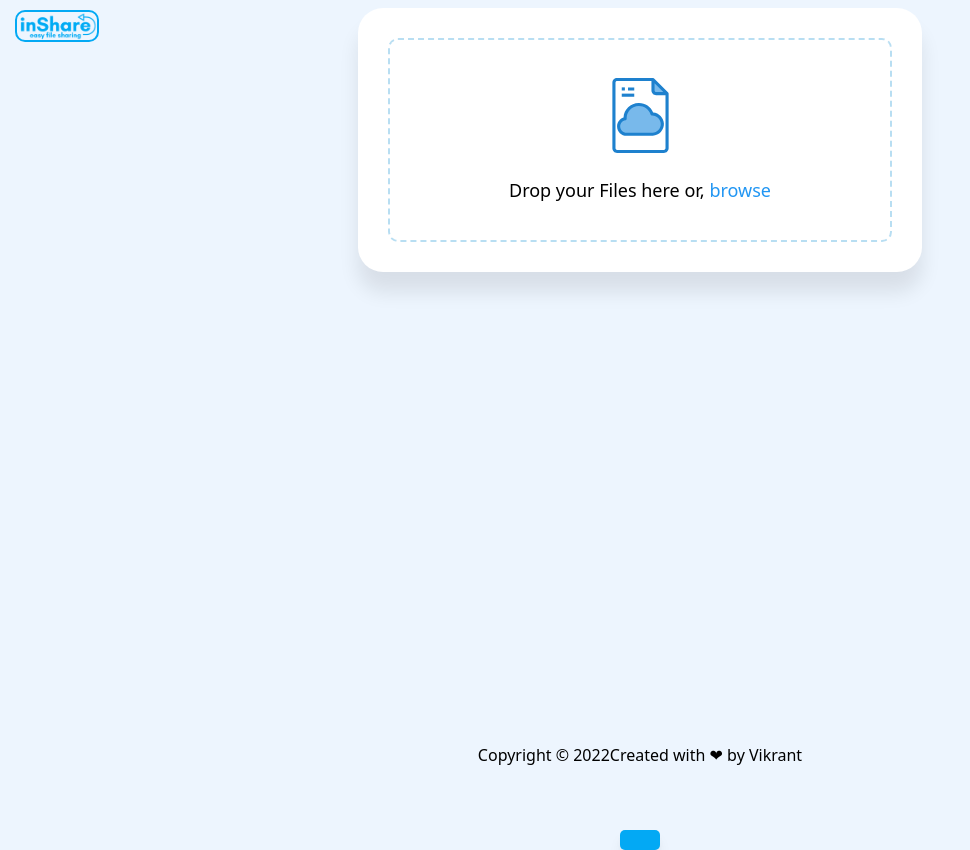
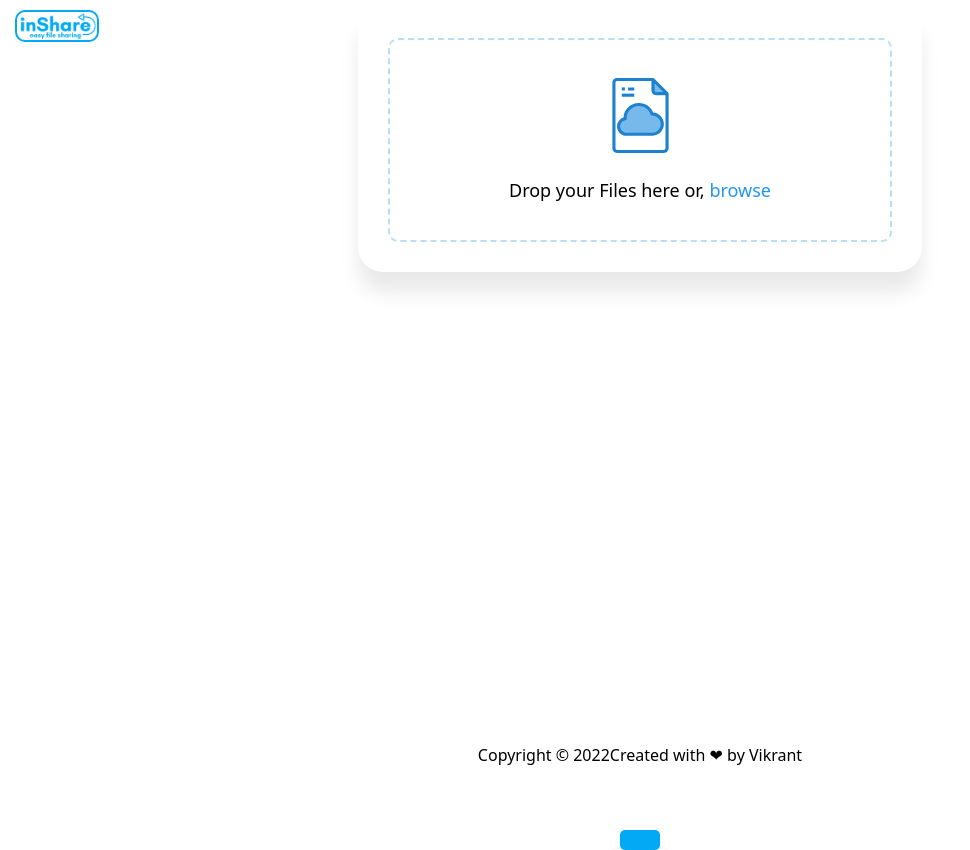
Before and after one commit to axelviku/ShareFileFront, a PHP site: page / in a window 1280 px wide. Shown: the whole page, without its empty margins (0-970 px from the left). Run offline with PHP 8.4, Linux system fonts and the light colour scheme.

Commit message:
Update style.css
Change Style

```diff
--- a/style.css
+++ b/style.css
@@ -6,12 +6,10 @@
 }
 
 body {
-  font-family: system-ui;
-  background: var(--main-bg-color);
+   font-family: system-ui;
   height: 100vh;
   display: flex;
   flex-direction: column;
-  /* overflow: hidden; */
 }
 footer {
   width: 100%;
@@ -37,8 +35,6 @@ border-radius: 10px;
 
 .image-vector {
   width: 50vw;
-  height: 50vh;
-
 }
 
 body,
```
